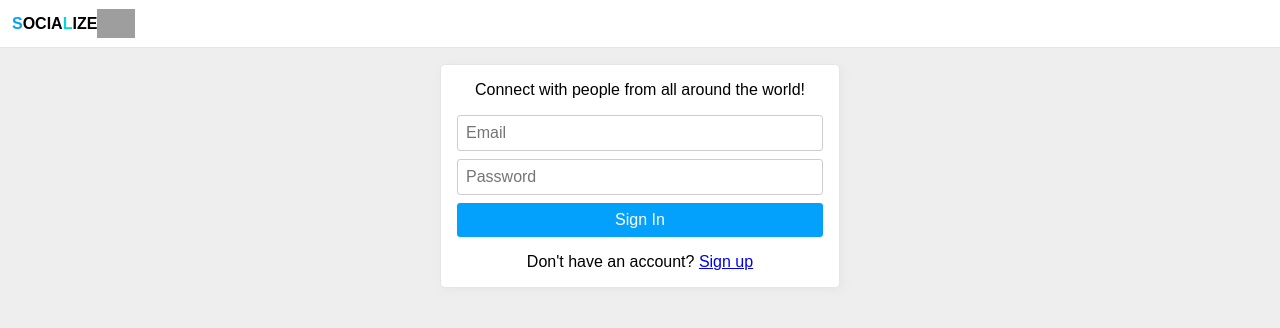
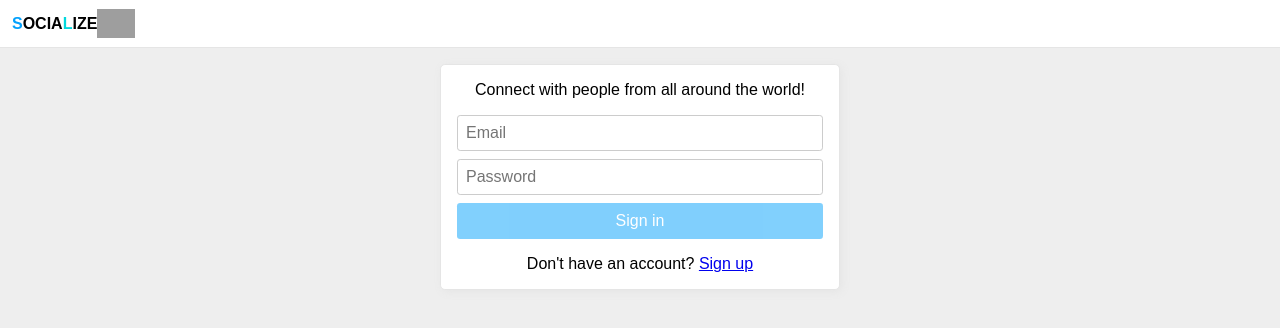
Before and after one commit to 5z3wczykj4kub/mern-social-network-frontend, a React (Create React App) app: page /signin in a window 1280 px wide. Shown: the top 328 px of the page. Built offline with nearby package versions, Linux system fonts and the light colour scheme; grey boxes are pictures that could not be loaded.

Commit message:
improve signing in ux

```diff
--- a/package.json
+++ b/package.json
@@ -10,6 +10,7 @@
     "@testing-library/jest-dom": "^5.14.1",
     "@testing-library/react": "^11.2.7",
     "@testing-library/user-event": "^12.8.3",
+    "classnames": "^2.3.1",
     "node-sass": "^6.0.1",
     "react": "^17.0.2",
     "react-dom": "^17.0.2",
--- a/src/components/SignInForm/SignInForm.js
+++ b/src/components/SignInForm/SignInForm.js
@@ -1,32 +1,73 @@
-import { useRef } from 'react';
+import { useState, useEffect } from 'react';
 
-import { useDispatch } from 'react-redux';
+import { useSelector, useDispatch } from 'react-redux';
 import { signIn } from '../../redux/profileSlice';
+
+import Spinner from '../Spinner/Spinner';
 
 import classes from './SignInForm.module.scss';
 
 function SignInForm() {
-  const emailRef = useRef();
-  const passwordRef = useRef();
+  const [email, setEmail] = useState('');
+  const [password, setPassword] = useState('');
+  const [showErrorMessage, setShowErrorMessage] = useState(false);
 
+  const authState = useSelector(({ profile }) => profile.authState);
   const dispatch = useDispatch();
 
   function submitHanlder(event) {
     event.preventDefault();
-    dispatch(signIn(emailRef.current.value, passwordRef.current.value));
+    setShowErrorMessage(false);
+    dispatch(signIn(email, password));
   }
+
+  // Current input validation. Use Formik in the future.
+  function isButtonDisabled() {
+    const passwordMinLength = 6;
+    return !(
+      validateEmail(email) &&
+      email.length > 0 &&
+      password.length >= passwordMinLength &&
+      authState !== 'pending'
+    );
+  }
+
+  useEffect(() => {
+    if (authState === 'rejected') setShowErrorMessage(true);
+  }, [authState]);
 
   return (
     <form className={classes.signInForm} onSubmit={submitHanlder}>
-      <p>Connect with people from all around the world!</p>
+      {showErrorMessage ? (
+        <p className={classes.errorMessage}>Incorrect email or password</p>
+      ) : authState === 'pending' ? (
+        <p>Signing in, please wait...</p>
+      ) : (
+        <p>Connect with people from all around the world!</p>
+      )}
       <input
-        ref={emailRef}
         type="email"
         placeholder="Email"
         autoComplete="off"
+        value={email}
+        onChange={(event) => setEmail(event.target.value)}
       />
-      <input ref={passwordRef} type="password" placeholder="Password" />
-      <button>Sign In</button>
+      <input
+        type="password"
+        placeholder="Password"
+        value={password}
+        onChange={(event) => setPassword(event.target.value)}
+      />
+      <button disabled={isButtonDisabled()}>
+        {authState === 'pending' ? (
+          <>
+            <span>Signing in</span>
+            <Spinner className={classes.spinner} />
+          </>
+        ) : (
+          <span>Sign in</span>
+        )}
+      </button>
       <p>
         {/* eslint-disable-next-line jsx-a11y/anchor-is-valid */}
         Don't have an account? <a href="#">Sign up</a>
@@ -35,4 +76,10 @@ function SignInForm() {
   );
 }
 
+function validateEmail(email) {
+  const re =
+    /^(([^<>()[\]\\.,;:\s@"]+(\.[^<>()[\]\\.,;:\s@"]+)*)|(".+"))@((\[[0-9]{1,3}\.[0-9]{1,3}\.[0-9]{1,3}\.[0-9]{1,3}\])|(([a-zA-Z\-0-9]+\.)+[a-zA-Z]{2,}))$/;
+  return re.test(String(email).toLowerCase());
+}
+
 export default SignInForm;
--- a/src/components/SignInForm/SignInForm.module.scss
+++ b/src/components/SignInForm/SignInForm.module.scss
@@ -30,7 +30,11 @@
   }
 
   button {
+    display: flex;
+    justify-content: center;
+    align-items: center;
     width: 100%;
+    height: 2.25rem;
     margin-top: 0.25rem;
     padding: 0.5rem;
     outline: none;
@@ -46,7 +50,7 @@
     }
 
     &:disabled {
-      opacity: 0.3;
+      opacity: 0.5;
       cursor: not-allowed;
     }
 
@@ -54,6 +58,13 @@
       &:hover:not(:disabled) {
         filter: brightness(1.05);
       }
+    }
+
+    .spinner {
+      width: 1.5rem;
+      height: 1.5rem;
+      border: 2px solid #fff;
+      border-right-color: transparent;
     }
   }
 
@@ -68,4 +79,8 @@
       margin-top: 1rem;
     }
   }
+
+  .errorMessage {
+    color: red;
+  }
 }
--- a/src/index.js
+++ b/src/index.js
@@ -8,7 +8,7 @@ import { Provider } from 'react-redux';
 
 if (process.env.NODE_ENV === 'development') {
   const { worker } = require('./mocks/browser');
-  worker.start();
+  worker.start({ onUnhandledRequest: 'bypass' });
 }
 
 ReactDOM.render(
--- a/src/mocks/handlers.js
+++ b/src/mocks/handlers.js
@@ -8,7 +8,8 @@ export const handlers = [
   rest.post('/api/auth/signin', (req, res, ctx) => {
     const { email, password } = JSON.parse(req.body);
     const user = USERS.find((user) => user.email === email);
-    if (!user || user.password !== password) return res(ctx.status(401));
+    if (!user || user.password !== password)
+      return res(ctx.delay(1000), ctx.status(401));
 
     return res(
       ctx.delay(1000),
--- a/src/redux/profileSlice.js
+++ b/src/redux/profileSlice.js
@@ -6,6 +6,7 @@ export const profileSlice = createSlice({
   name: 'profile',
   initialState: {
     isAuth: false,
+    authState: 'idle' || 'pending' || 'fulfilled' || 'rejected',
     id: null,
     firstName: null,
     lastName: null,
@@ -18,6 +19,9 @@ export const profileSlice = createSlice({
       state.firstName = action.payload.firstName;
       state.lastName = action.payload.lastName;
       state.avatarImageUrl = action.payload.avatarImageUrl;
+    },
+    setAuthState: (state, action) => {
+      state.authState = action.payload;
     },
     cleanupProfile: (state) => {
       localStorage.removeItem('token');
@@ -37,6 +41,7 @@ export const getAuthUser = (token) => async (dispatch) => {
     },
   });
   if (!res.ok) {
+    dispatch(setAuthState('rejected'));
     localStorage.removeItem('token');
     window.location.reload();
   }
@@ -44,15 +49,17 @@ export const getAuthUser = (token) => async (dispatch) => {
   dispatch(
     setProfile({ isAuth: true, id, firstName, lastName, avatarImageUrl })
   );
+  dispatch(setAuthState('fulfilled'));
 };
 
 export const signIn = (email, password) => async (dispatch) => {
+  dispatch(setAuthState('pending'));
   const res = await fetch('/api/auth/signin', {
     method: 'POST',
     body: JSON.stringify({ email, password }),
   });
   if (!res.ok) {
-    alert('Signing in failed.'); // show custom error dialog
+    dispatch(setAuthState('rejected'));
     return;
   }
   const { token } = await res.json();
@@ -65,6 +72,7 @@ export const signOut = () => (dispatch) => {
   dispatch(cleanupPosts());
 };
 
-export const { setProfile, cleanupProfile } = profileSlice.actions;
+export const { setProfile, setAuthState, cleanupProfile } =
+  profileSlice.actions;
 
 export default profileSlice.reducer;
```
Also changed, not shown: 2 other files (tests, documents, lock files or other folders).
